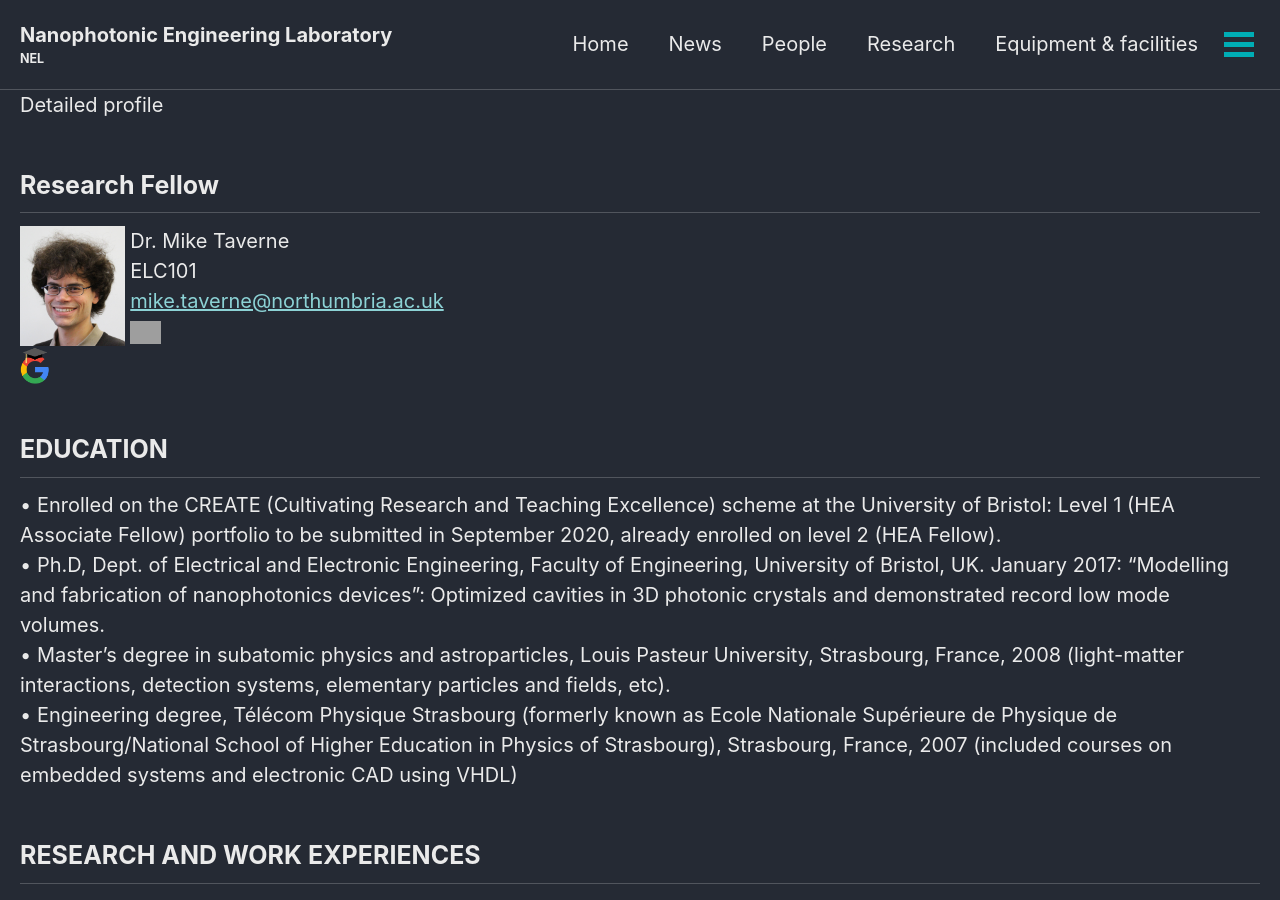
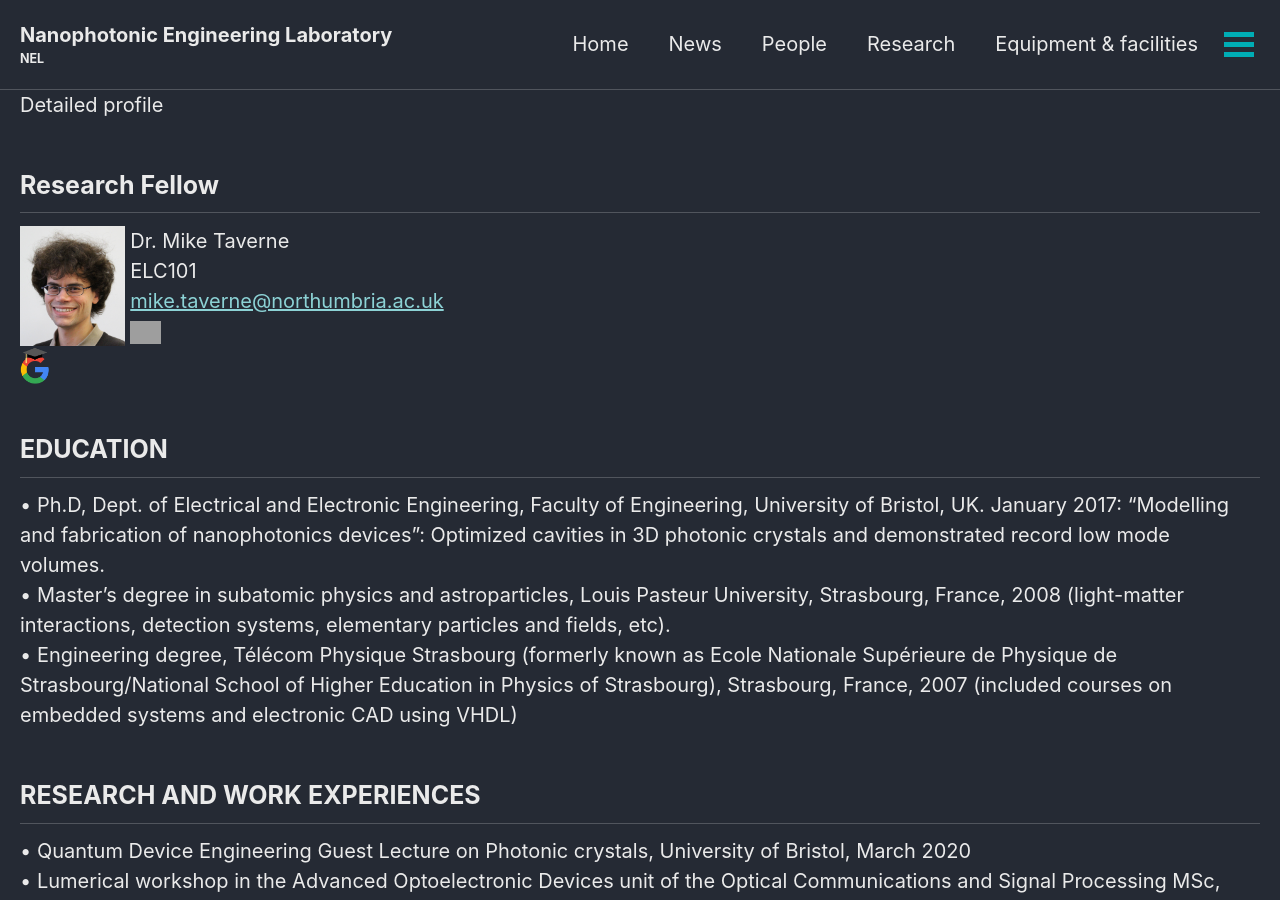
Before and after one commit to qubits/nanophotonicenglab.github.io, a Jekyll site: the page built from _pages/Mike-P-C-Taverne.md, in a window 1280 px wide and 900 px high. Built offline with Jekyll 4.4.1, drawn with Linux system fonts in a browser that asks for light colours; cached includes are drawn as plain includes.

Commit message:
Update Mike-P-C-Taverne.md

```diff
--- a/_pages/Mike-P-C-Taverne.md
+++ b/_pages/Mike-P-C-Taverne.md
@@ -19,7 +19,6 @@ Detailed profile
 <a href="https://scholar.google.com/citations?user=9sFGPrEAAAAJ"><img src="{{ site.url }}{{ site.baseurl }}/assets/profiles/google.png" style="width: 2.5%; border: none; text-decoration: none"/></a>&nbsp;
 
 ## EDUCATION
-•	Enrolled on the CREATE (Cultivating Research and Teaching Excellence) scheme at the University of Bristol: Level 1 (HEA Associate Fellow) portfolio to be submitted in September 2020, already enrolled on level 2 (HEA Fellow).<br>
 •	Ph.D, Dept. of Electrical and Electronic Engineering, Faculty of Engineering, University of Bristol, UK. January 2017: “Modelling and fabrication of nanophotonics devices”: Optimized cavities in 3D photonic crystals and demonstrated record low mode volumes.<br>
 •	Master’s degree in subatomic physics and astroparticles, Louis Pasteur University, Strasbourg, France, 2008 (light-matter interactions, detection systems, elementary particles and fields, etc). <br>
 •	Engineering degree, Télécom Physique Strasbourg (formerly known as Ecole Nationale Supérieure de Physique de Strasbourg/National School of Higher Education in Physics of Strasbourg), Strasbourg, France, 2007 (included courses on embedded systems and electronic CAD using VHDL)<br>
```
